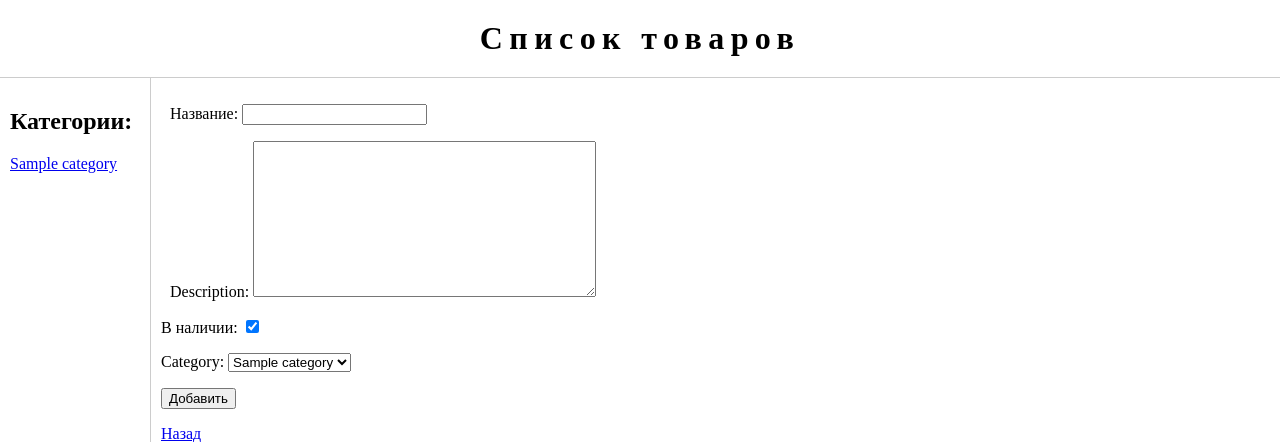
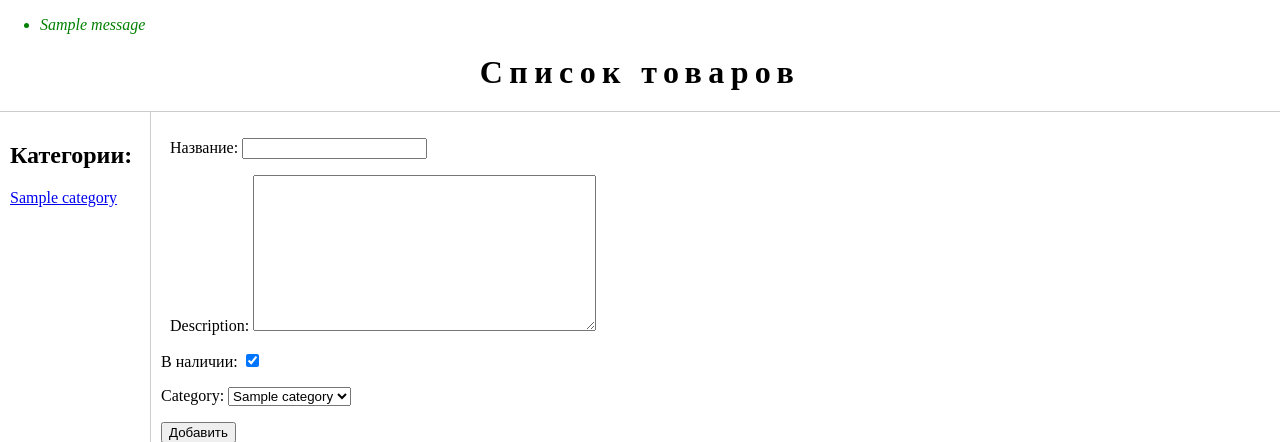
Before and after one commit to vilus/horns_hooves, a Django app: a page that uses src/page/templates/page_base.html in a window 1280 px wide. Shown: the top 442 px of the page. Run offline with Django 3.2, Linux system fonts and the light colour scheme; tables that the repository leaves empty hold one stand-in row (values such as "Sample post"); one stand-in notice (Sample message) is shown.

Commit message:
page: added success messages for create or update good

```diff
--- a/src/page/cviews.py
+++ b/src/page/cviews.py
@@ -1,3 +1,5 @@
+# coding=utf-8
+from django.contrib.messages.views import SuccessMessageMixin
 from django.views.generic.detail import DetailView
 from django.views.generic.list import ListView
 from django.views.generic.base import ContextMixin
@@ -25,13 +27,14 @@ class GoodEditView(ProcessFormView):
     def post(self, request, *args, **kwargs):
         pn = request.GET.get('page', '1')
         self.success_url = self.success_url + '?page=' + pn
-        return super(GoodEditView, self).post(request *args, **kwargs)
+        return super(GoodEditView, self).post(request, *args, **kwargs)
 
 
-class GoodCreate(CreateView, GoodEditMixin):
+class GoodCreate(SuccessMessageMixin, CreateView, GoodEditMixin):
     model = Good
     template_name = 'page_good_add.html'
     fields = '__all__'
+    success_message = 'Товар успешно добавлен'
 
     def get(self, request, *args, **kwargs):
         if self.kwargs['cat_id'] is not None:
@@ -50,11 +53,12 @@ class GoodCreate(CreateView, GoodEditMixin):
         return context
 
 
-class GoodUpdate(UpdateView, GoodEditMixin, GoodEditView):
+class GoodUpdate(SuccessMessageMixin, UpdateView, GoodEditMixin, GoodEditView):
     model = Good
     template_name = 'page_good_edit.html'
     pk_url_kwarg = 'good_id'
     fields = '__all__'
+    success_message = 'Товар успешно изменен'
 
     def post(self, request, *args, **kwargs):
         cat_id = Good.objects.get(pk=kwargs['good_id']).category.id
--- a/src/page/static/main.css
+++ b/src/page/static/main.css
@@ -72,3 +72,9 @@
 #pagination #num-pages {
   text-align: center;
 }
+#messages {
+  font-style: italic;
+}
+#messages #success{
+  color: green;
+}
--- a/src/page/templates/page_base.html
+++ b/src/page/templates/page_base.html
@@ -9,6 +9,13 @@
 </head>
 
 <body>
+    {% if messages %}
+        <ul id="messages">
+            {% for msg in messages %}
+                <li id="{{ msg.tags }}">{{ msg }}</li>
+            {% endfor %}
+        </ul>
+    {% endif %}
     <div id="header">
         <h1>Список товаров</h1>
     </div>
```
